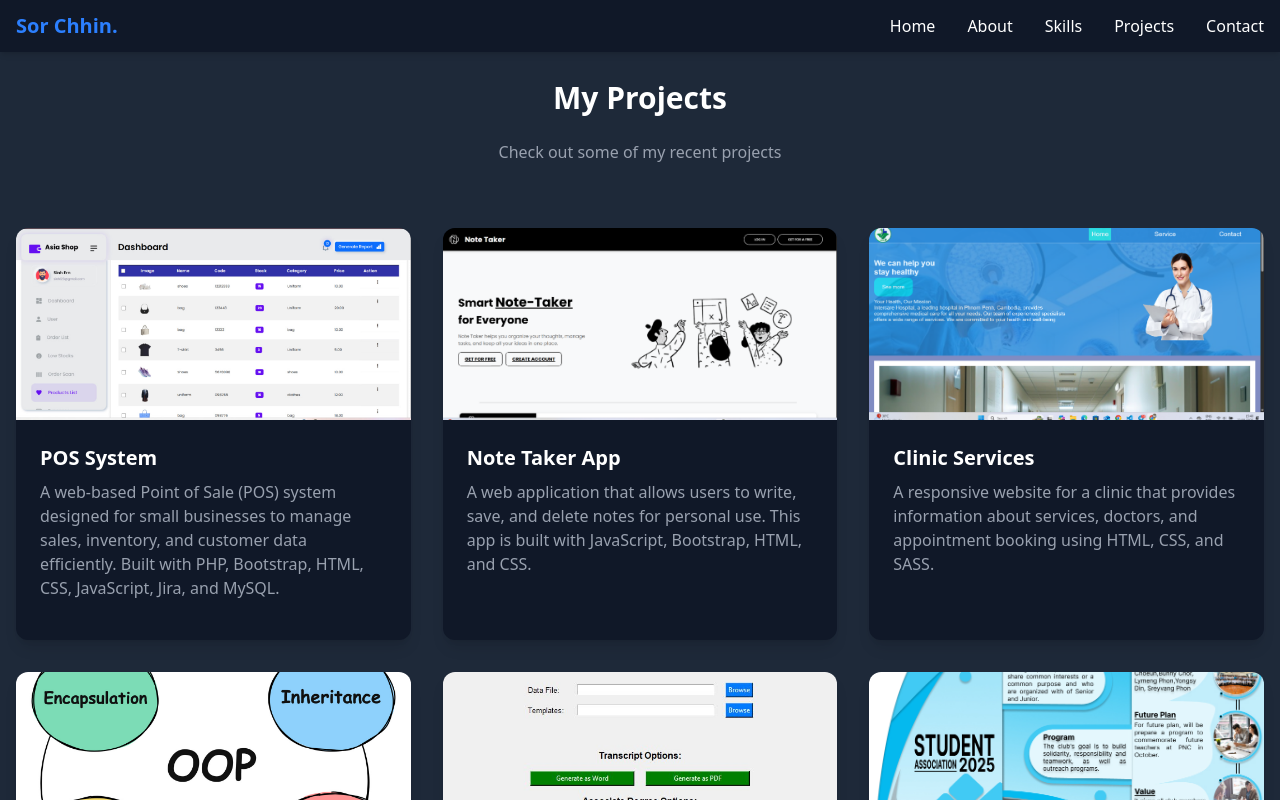
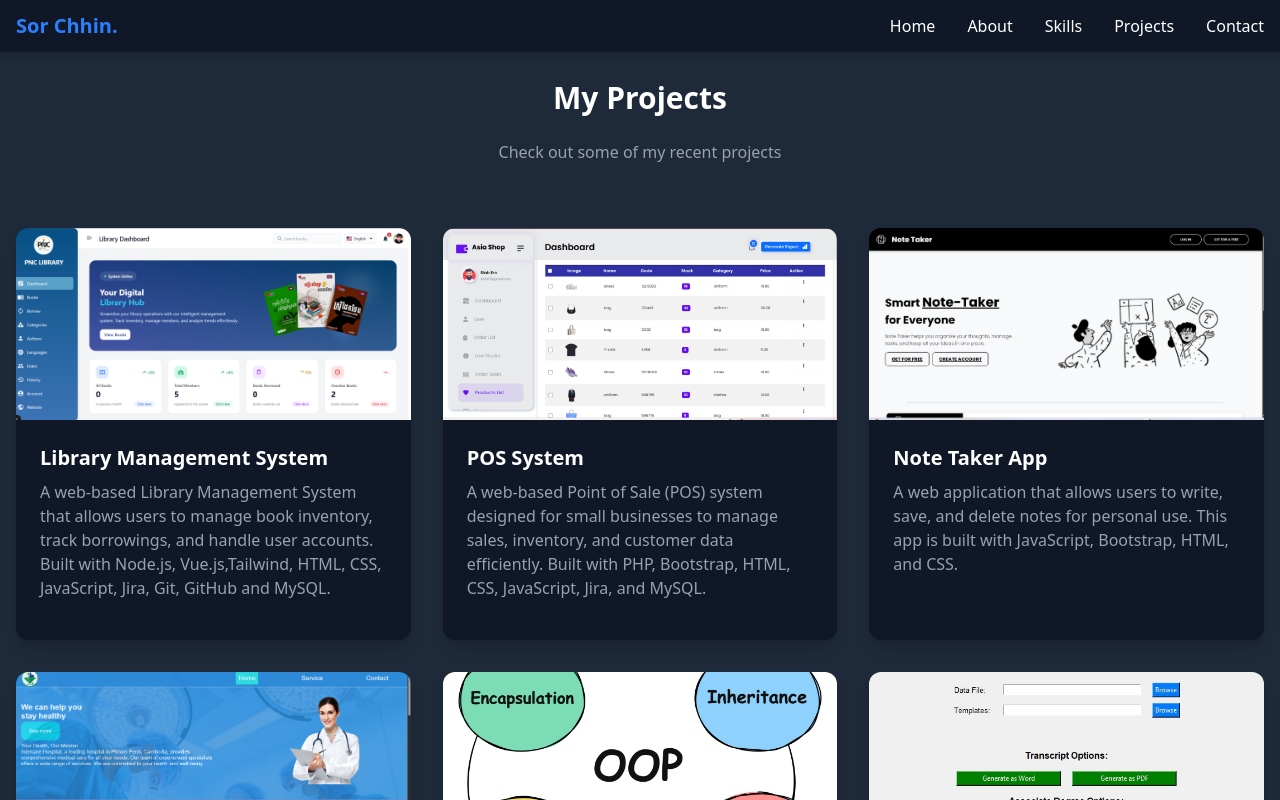
Before and after one commit to SOR-CHHIN/SorChhin, a Vue app: page /projects in a window 1280 px wide. Shown: the top 800 px of the page. Built offline with nearby package versions, Linux system fonts and the light colour scheme.

Commit message:
update-project

```diff
--- a/src/view/Projects.vue
+++ b/src/view/Projects.vue
@@ -51,6 +51,14 @@
 
 <script setup>
 const projects = [
+  {
+       title: "Library Management System",
+    description: "A web-based Library Management System that allows users to manage book inventory, track borrowings, and handle user accounts. Built with Node.js, Vue.js,Tailwind, HTML, CSS, JavaScript, Jira, Git, GitHub and MySQL.",
+    image: "/images/Library.png",   // ✅ fixed
+    languages: ["PHP", "Bootstrap", "HTML", "CSS", "JavaScript","Jira", "MySQL"],
+    Demo: "",
+    Code: "https://github.com/radytrainer/library-management-system",
+  },
   {
     title: "POS System",
     description: "A web-based Point of Sale (POS) system designed for small businesses to manage sales, inventory, and customer data efficiently. Built with PHP, Bootstrap, HTML, CSS, JavaScript, Jira, and MySQL.",
```
Also changed, not shown: public/images/Library.png (added).
